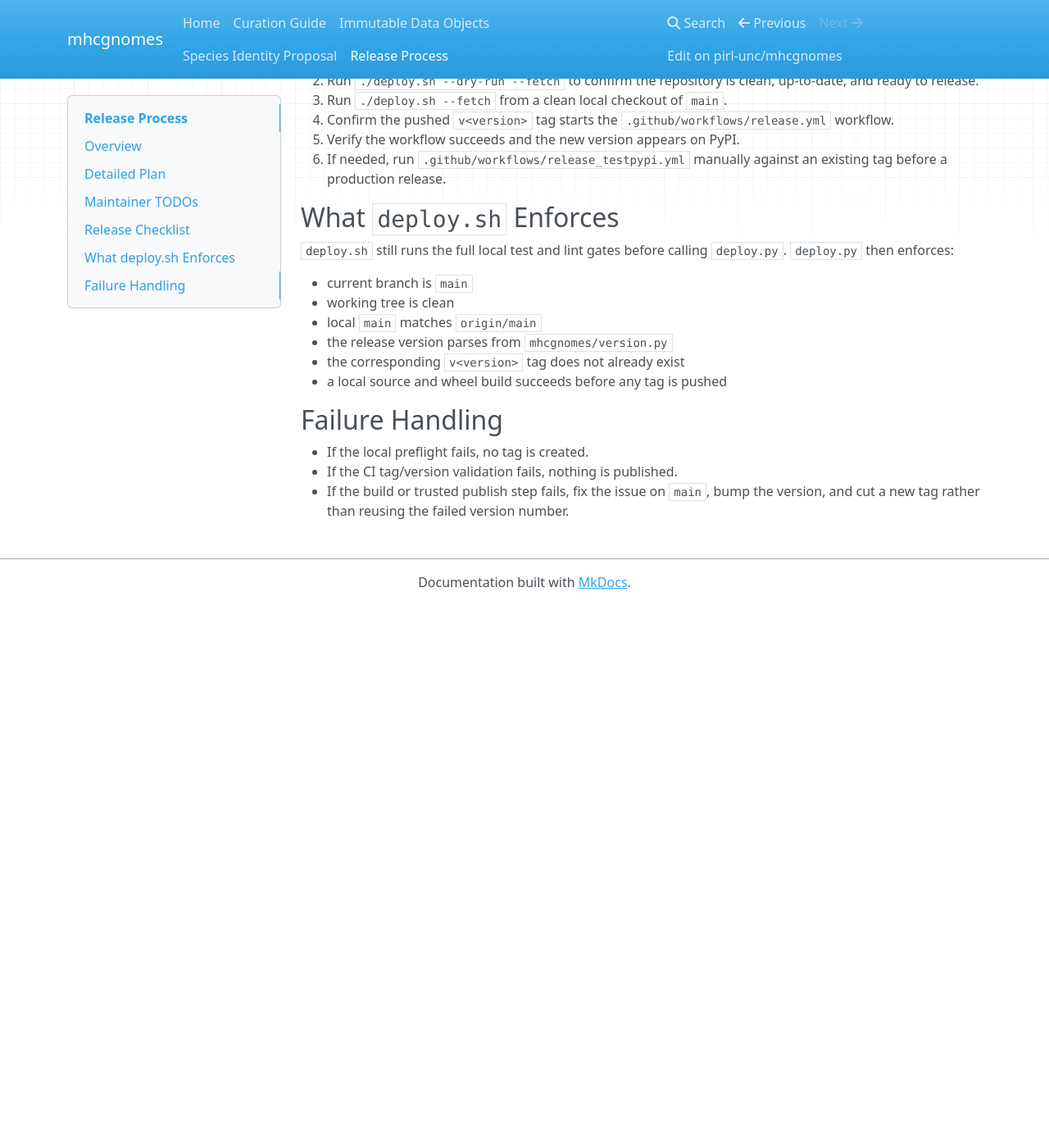
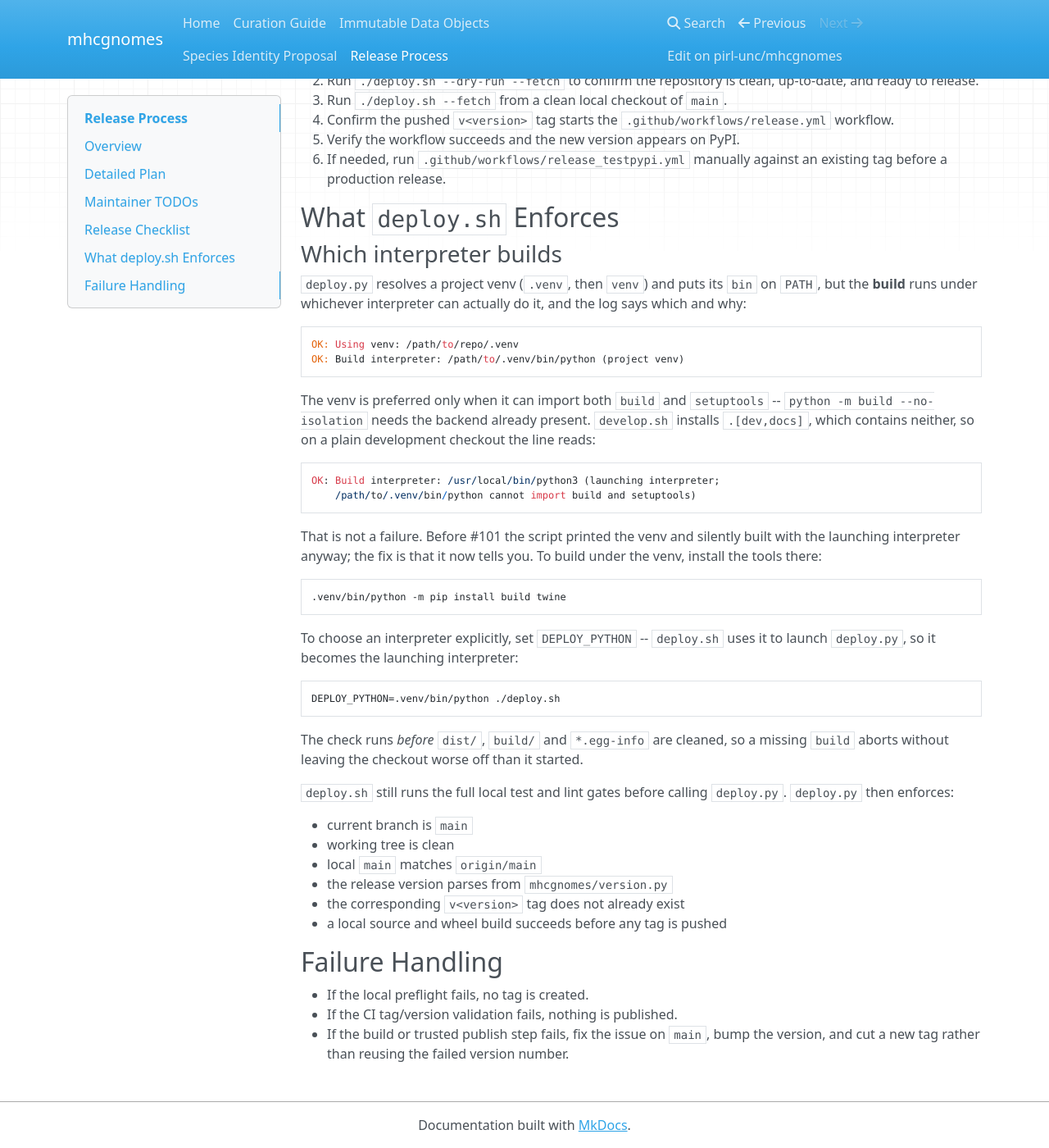
Before and after one commit to pirl-unc/mhcgnomes, an MkDocs documentation site: the page built from docs/releasing.md, in a window 1280 px wide and 1400 px high, scrolled down 826 px. Shown: the whole window at 82% size. Built offline with MkDocs 1.6.1, drawn with Linux system fonts in a browser that asks for light colours; nearby versions of some CDN libraries; before the commit the page ends 1564 px from its top, so only the background shows below that.

Commit message:
Do not prefer a venv that cannot build
Code review caught that my first fix would have broken every release.
It always preferred the venv interpreter, but develop.sh installs only
.[dev,docs] and this repo's .venv has neither build nor setuptools nor
wheel, while the launching interpreter has all three. So ./deploy.sh
would have aborted at the availability check, after lint and 15,868
tests -- inverting the failure rather than removing it. I ran
./deploy.sh a dozen times this session without noticing, because the old
behaviour is the one that works here.

The venv is now preferred only when it can import both build and
setuptools, with a fallback otherwise and a log line saying which and
why. #101's complaint was the silent mismatch, not the choice.

Reading DEPLOY_PYTHON was redundant and wrong: deploy.sh already
launches deploy.py with it, so an explicit override arrives as
sys.executable. Reading it again let it outrank the venv while cfg.env
still pointed at that venv -- the exact mismatch #101 is about.

The probe moved before clean_build_artifacts, which deletes dist/,
build/ and *.egg-info including the editable install's; it now checks
setuptools too, since --no-isolation needs the backend present; and a
missing interpreter dies cleanly instead of raising FileNotFoundError
past __main__'s CommandError-only handler.

upload-pages-artifact goes back to v3: it is composite, so it never had
Node 20 exposure, and v4.0.0 stops including dotfiles in the artifact.

format.sh's SOURCES omitted deploy.py while lint.sh's included it, so
the format-then-lint loop AGENTS.md prescribes could not converge on the
one file this PR edits. Aligned, and it immediately caught a %-format in
the new test.

10 tests where there were none.

Claude-Session: https://claude.ai/code/session_012s4siLj2Vm33eNMGjNSazH

````diff
--- a/docs/releasing.md
+++ b/docs/releasing.md
@@ -53,6 +53,45 @@ These are one-time repository setup tasks outside the codebase:
 
 ## What `deploy.sh` Enforces
 
+### Which interpreter builds
+
+`deploy.py` resolves a project venv (`.venv`, then `venv`) and puts its `bin`
+on `PATH`, but the **build** runs under whichever interpreter can actually do
+it, and the log says which and why:
+
+```
+OK: Using venv: /path/to/repo/.venv
+OK: Build interpreter: /path/to/.venv/bin/python (project venv)
+```
+
+The venv is preferred only when it can import both `build` and `setuptools` --
+`python -m build --no-isolation` needs the backend already present.
+`develop.sh` installs `.[dev,docs]`, which contains neither, so on a plain
+development checkout the line reads:
+
+```
+OK: Build interpreter: /usr/local/bin/python3 (launching interpreter;
+    /path/to/.venv/bin/python cannot import build and setuptools)
+```
+
+That is not a failure. Before #101 the script printed the venv and silently
+built with the launching interpreter anyway; the fix is that it now tells you.
+To build under the venv, install the tools there:
+
+```bash
+.venv/bin/python -m pip install build twine
+```
+
+To choose an interpreter explicitly, set `DEPLOY_PYTHON` -- `deploy.sh` uses it
+to launch `deploy.py`, so it becomes the launching interpreter:
+
+```bash
+DEPLOY_PYTHON=.venv/bin/python ./deploy.sh
+```
+
+The check runs *before* `dist/`, `build/` and `*.egg-info` are cleaned, so a
+missing `build` aborts without leaving the checkout worse off than it started.
+
 `deploy.sh` still runs the full local test and lint gates before calling
 `deploy.py`. `deploy.py` then enforces:
 
````
Also changed, not shown: deploy.py (+82 -34 lines), tasks/todo.md (+65 -2 lines), 3 other files.
